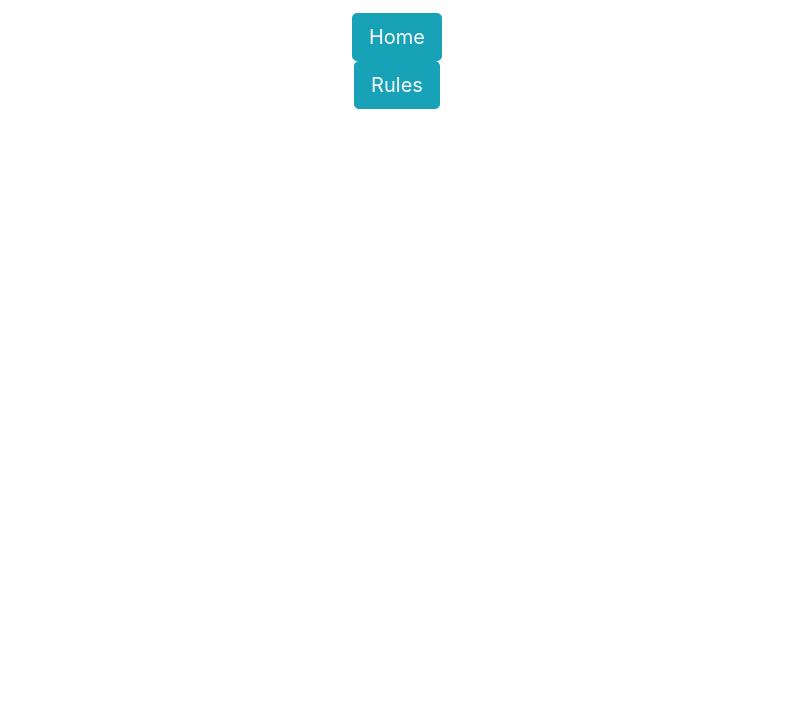
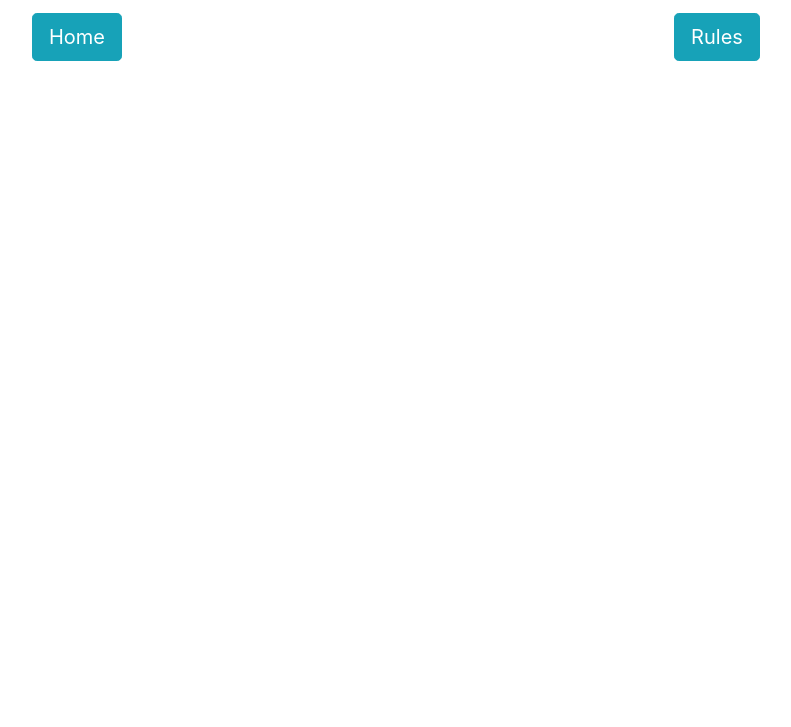
Before and after one commit to shreyagpt/reversi, a website: page public/about.html in a window 1280 px wide. Shown: the part 73-800 px from the top of the page, without its empty margins (243-1034 px from the left). Drawn offline with nearby package versions, Linux system fonts and the light colour scheme.

Commit message:
no message

```diff
--- a/public/about.html
+++ b/public/about.html
@@ -20,7 +20,7 @@
 		<p> Lorum ipusm</p>
 		</div>
 	</div>
-	<div class="row>
+	<div class="row">
 		<div class="col">
 		<a href="index.html" class="btn btn-lg btn-info">Home</a>
 		</div>
```
